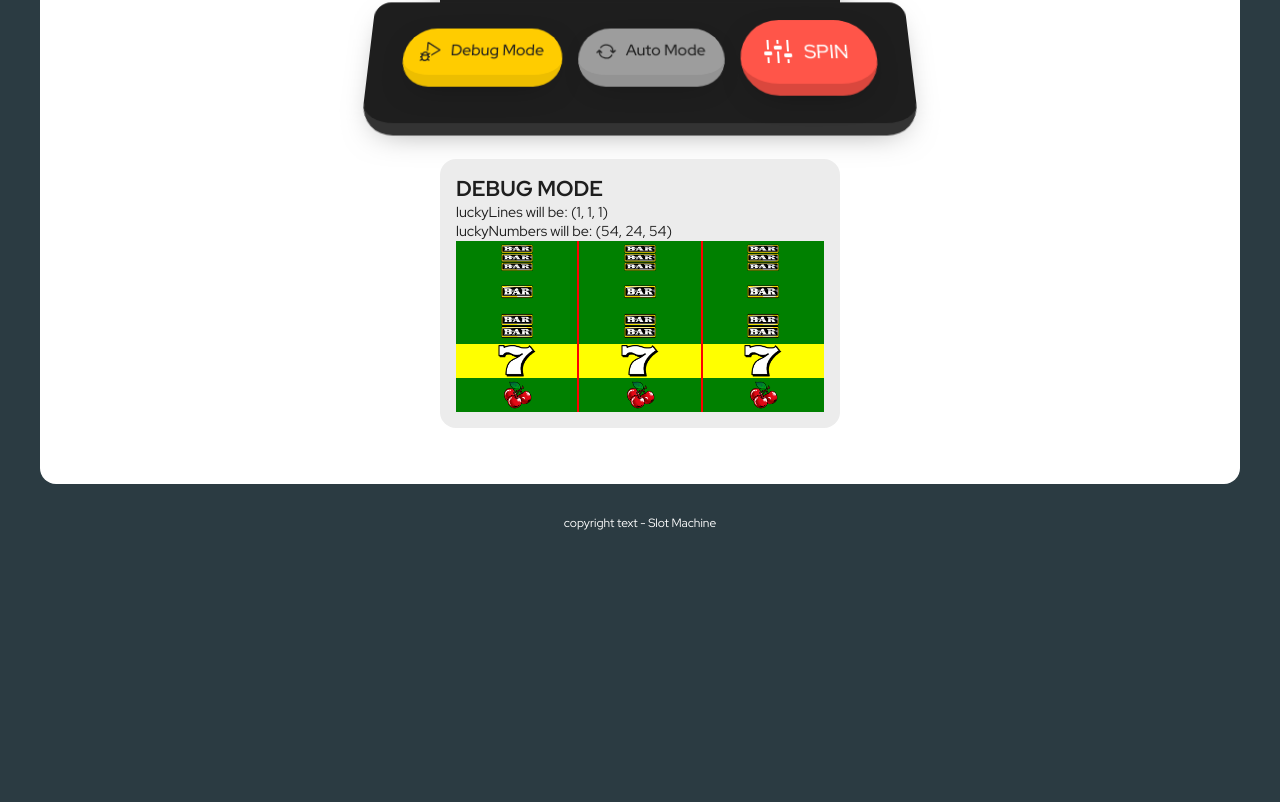
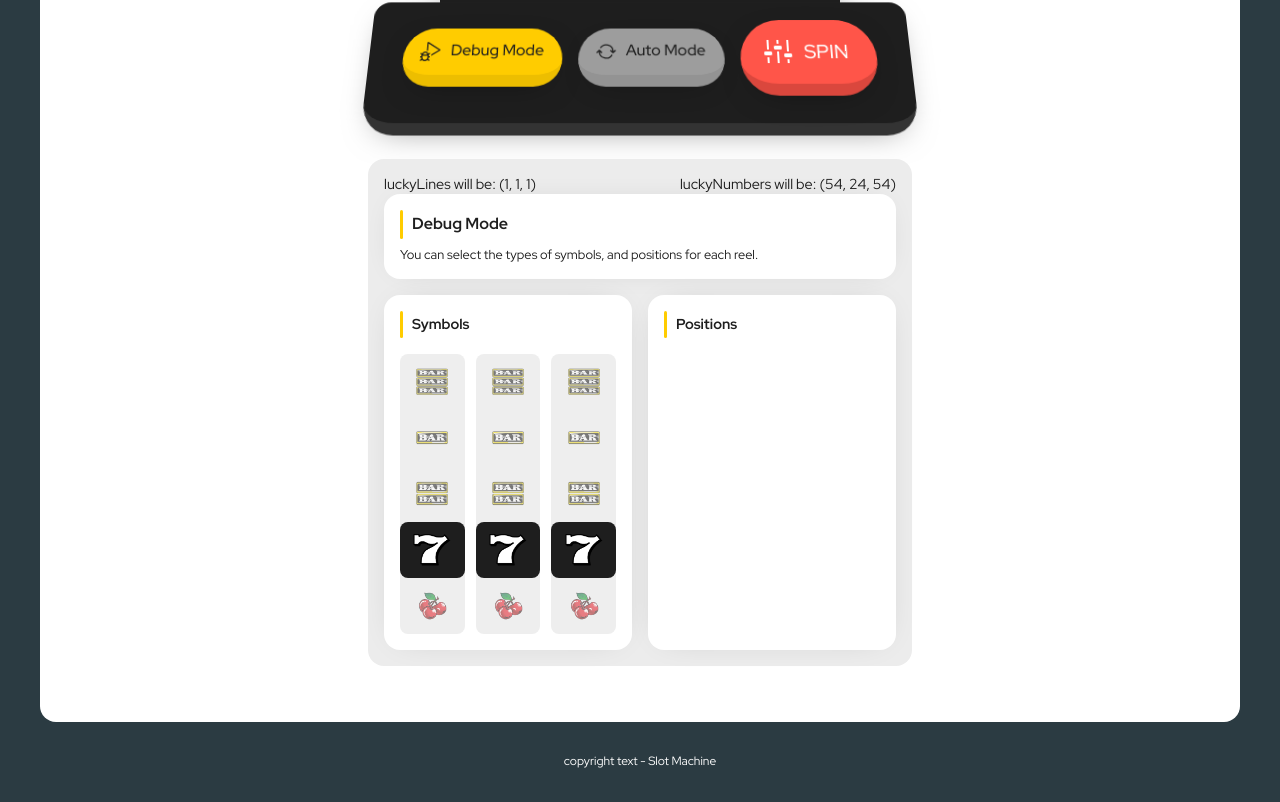
Before and after one commit to furcan/SlotMachine, a React (Create React App) app: page / in a window 1280 px wide. Shown: the part 553-1355 px from the top of the page. Before the commit the page ends 1117 px from the top, so only its background shows below. Built offline with nearby package versions, Linux system fonts and the light colour scheme.

Commit message:
DebugMode: Symbols selection has added.

```diff
--- a/src/application/constants/index.ts
+++ b/src/application/constants/index.ts
@@ -17,6 +17,12 @@ interface IConstants {
     buttonAuto: string;
     buttonDebug: string;
     buttonSpin: string;
+    debugMode: {
+      title: string;
+      description: string;
+      positions: string;
+      symbols: string;
+    };
   };
 }
 
@@ -36,6 +42,12 @@ const constants: IConstants = {
     buttonDebug: 'Debug Mode',
     buttonAuto: 'Auto Mode',
     buttonSpin: 'SPIN',
+    debugMode: {
+      title: 'Debug Mode',
+      description: 'You can select the types of symbols, and positions for each reel.',
+      positions: 'Positions',
+      symbols: 'Symbols',
+    },
   },
 };
 
--- a/src/presentation/components/game/partials/machine-debug-reel/MachineDebugReel.scss
+++ b/src/presentation/components/game/partials/machine-debug-reel/MachineDebugReel.scss
@@ -2,17 +2,22 @@
 
 .machine__debug {
   &__reel {
-    width: 33%;
+    width: 30%;
     display: flex;
     flex-wrap: wrap;
     flex-direction: column;
-    background: red;
+    border-radius: 0.5rem;
+    background: $color_gray_light;
 
     &__symbol {
-      background: green;
+      transition: $transition_background, $transition_opacity;
+      height: 3.5rem;
+      opacity: 0.5;
+      border-radius: inherit;
 
       &--active {
-        background: yellow;
+        opacity: 1;
+        background: $color_dark;
       }
     }
   }
--- a/src/presentation/components/game/partials/machine-debug/MachineDebug.scss
+++ b/src/presentation/components/game/partials/machine-debug/MachineDebug.scss
@@ -6,12 +6,12 @@
     width: 100%;
     margin: 0 auto;
     padding: 1rem;
+    border-radius: 1rem;
     background: $color_theme_light;
-    border-radius: 1rem;
-
-    @include media_up($breakpoint_tablet) {
-      max-width: 25rem;
-    }
+    display: flex;
+    flex-wrap: wrap;
+    align-items: flex-start;
+    justify-content: space-between;
 
     &--disabled {
       cursor: wait;
@@ -23,12 +23,79 @@
     }
   }
 
-  &__reels {
+  &__head {
     width: 100%;
+    padding: 1rem;
+    margin: 0 0 1rem;
+    border-radius: 1rem;
+    background: $color_white;
+    box-shadow: $box_shadow_base;
+
+    &__title {
+      position: relative;
+      width: 100%;
+      font-size: 1rem;
+      font-weight: 700;
+      margin: 0 0 0.5rem;
+      padding: 0.25rem 0 0.25rem 0.75rem;
+
+      &::before {
+        content: "";
+        position: absolute;
+        left: 0;
+        top: 0;
+        width: 0.2rem;
+        height: 100%;
+        background: $color_theme_yellow;
+        border-radius: 1rem;
+      }
+    }
+
+    &__description {
+      width: 100%;
+      font-size: 0.8rem;
+      font-weight: 400;
+      margin: 0;
+    }
+  }
+
+  &__symbols,
+  &__positions {
+    width: 100%;
+    margin: 0 auto;
+    padding: 1rem;
+    border-radius: 1rem;
     display: flex;
     flex-wrap: wrap;
     align-items: flex-start;
     justify-content: space-between;
-    background: red;
+    align-self: stretch;
+    background: $color_white;
+    box-shadow: $box_shadow_base;
+
+    @include media_up($breakpoint_tablet) {
+      width: calc(50% - 0.5rem);
+      margin: 0;
+    }
+
+    &__title {
+      width: 100%;
+      font-size: 0.9rem;
+      font-weight: 700;
+      margin: 0 0 1rem;
+      position: relative;
+      padding: 0.25rem 0 0.25rem 0.75rem;
+
+      &::before {
+        content: "";
+        position: absolute;
+        left: 0;
+        top: 0;
+        width: 0.2rem;
+        height: 100%;
+        background: $color_theme_yellow;
+        border-radius: 1rem;
+      }
+    }
   }
 }
--- a/src/presentation/components/game/partials/machine-debug/MachineDebug.tsx
+++ b/src/presentation/components/game/partials/machine-debug/MachineDebug.tsx
@@ -1,6 +1,7 @@
 import { useCallback, useEffect, useState } from 'react';
 import { useDispatch, useSelector } from 'react-redux';
 
+import { constants } from 'application/constants';
 import { EReelsPositions } from 'application/enumerations/reels';
 import { ESymbols, ESymbolsPositions, symbolsValuesAsArrayOfNumber } from 'application/enumerations/symbols';
 import { generateRandomThresholdNumberForDebugMode } from 'application/helpers';
@@ -68,7 +69,6 @@ function MachineDebug({ classNamePrefix }: IMachineDebug): JSX.Element {
 
   return (
     <div className={[`${classNamePrefix}__content`, `${!stateSlotCanBePlayed ? `${classNamePrefix}__content--disabled` : ''}`].join(' ').trim()}>
-      <h1>DEBUG MODE</h1>
       <div>
         luckyLines will be: ({`${stateDebugMode.luckyLines.left}, ${stateDebugMode.luckyLines.center}, ${stateDebugMode.luckyLines.right}`})
       </div>
@@ -76,7 +76,13 @@ function MachineDebug({ classNamePrefix }: IMachineDebug): JSX.Element {
         luckyNumbers will be: ({`${stateDebugMode.luckyNumbers.left}, ${stateDebugMode.luckyNumbers.center}, ${stateDebugMode.luckyNumbers.right}`})
       </div>
 
-      <div className={`${classNamePrefix}__reels`}>
+      <div className={`${classNamePrefix}__head`}>
+        <h2 className={`${classNamePrefix}__head__title`}>{constants.text.debugMode.title}</h2>
+        <p className={`${classNamePrefix}__head__description`}>{constants.text.debugMode.description}</p>
+      </div>
+
+      <div className={`${classNamePrefix}__symbols`}>
+        <h3 className={`${classNamePrefix}__symbols__title`}>{constants.text.debugMode.symbols}</h3>
         <MachineDebugReel
           classNamePrefix={classNamePrefix}
           position={EReelsPositions.LEFT}
@@ -100,6 +106,10 @@ function MachineDebug({ classNamePrefix }: IMachineDebug): JSX.Element {
         />
       </div>
 
+      <div className={`${classNamePrefix}__positions`}>
+        <h3 className={`${classNamePrefix}__positions__title`}>{constants.text.debugMode.positions}</h3>
+
+      </div>
     </div>
   );
 }
--- a/src/presentation/components/game/partials/machine/Machine.scss
+++ b/src/presentation/components/game/partials/machine/Machine.scss
@@ -152,6 +152,7 @@
     position: relative;
     z-index: 3;
     width: 100%;
+    max-width: 34rem;
     margin: 0 auto 1.5rem;
     display: flex;
     flex-wrap: wrap;
```
